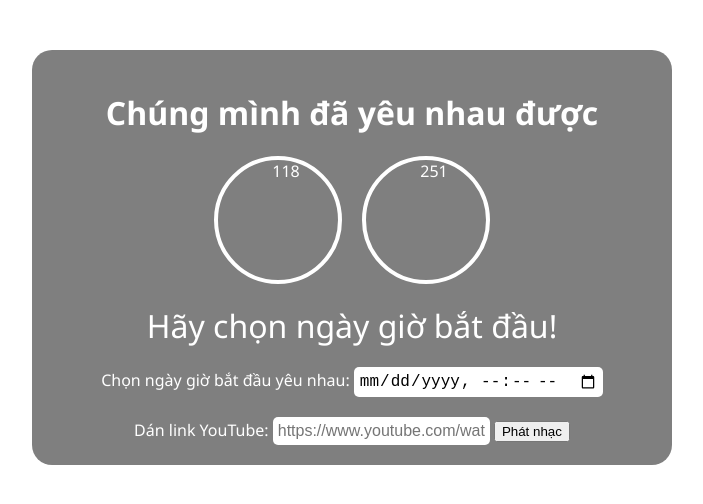
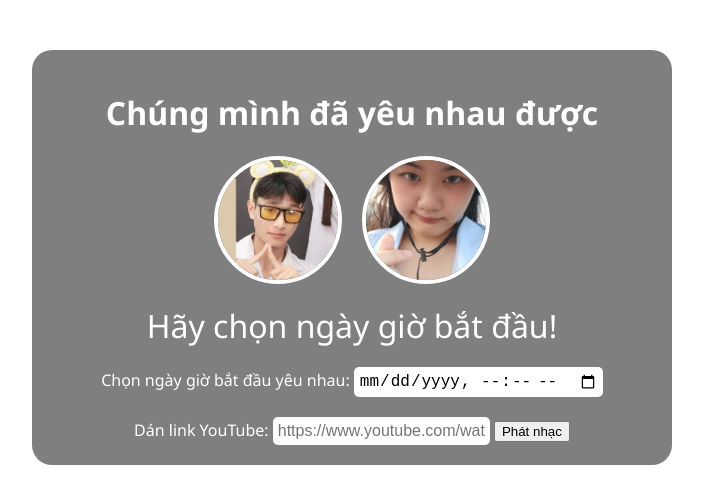
Before and after one commit to vidagpi225/tinhyeuchungminhTAD, a plain HTML site: page index.html in a window 1280 px wide. Shown: the whole page, without its empty margins (288-991 px from the left). Drawn offline with Linux system fonts and the light colour scheme.

Commit message:
Update index.html

```diff
--- a/index.html
+++ b/index.html
@@ -3,7 +3,7 @@
 <head>
   <meta charset="UTF-8">
   <meta name="viewport" content="width=device-width, initial-scale=1.0">
-  <title>Love Days Counter</title>
+  <title>13/6/2025</title>
   <style>
     body {
       margin: 0;
@@ -58,8 +58,8 @@
   <div class="container">
     <h1>Chúng mình đã yêu nhau được</h1>
     <div class="avatars">
-      <img src="avatar1.jpg" id="avatar1" alt="118">
-      <img src="avatar2.jpg" id="avatar2" alt="251">
+      <img src="https://github.com/vidagpi225/tinhyeuchungminhTAD/blob/main/494821795_712404327818138_8993283687789175559_n.jpg?raw=true" id="avatar1" alt="118">
+      <img src="https://github.com/vidagpi225/tinhyeuchungminhTAD/blob/main/ee5b6404-f03d-4b22-9f5d-cd4126ae20ea.jpg?raw=true" id="avatar2" alt="251">
     </div>
     <div class="timer" id="timer"></div>
     <div class="date-picker">
```
